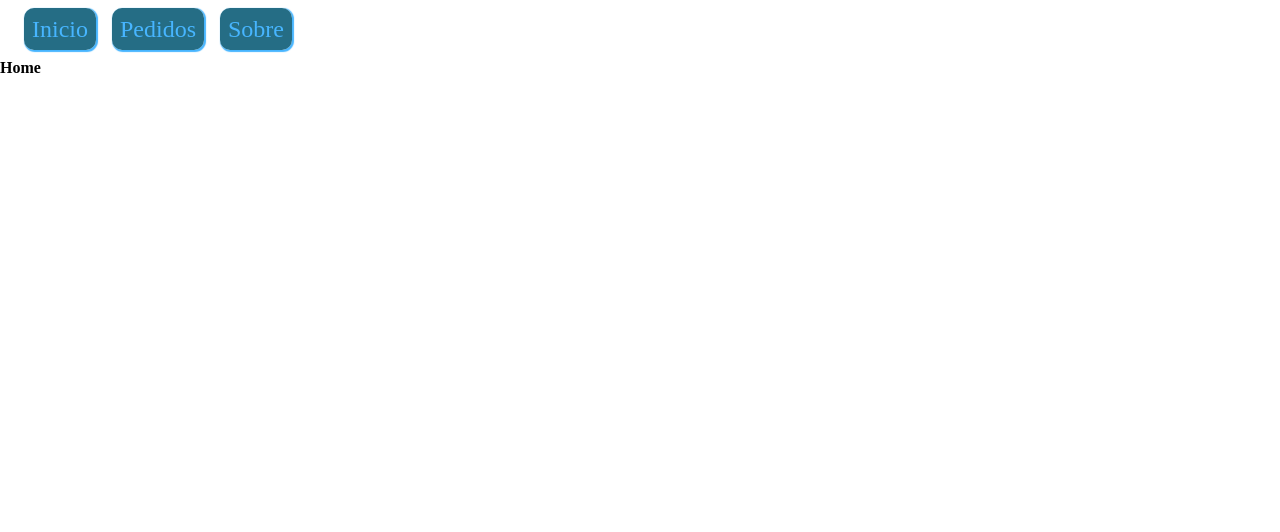
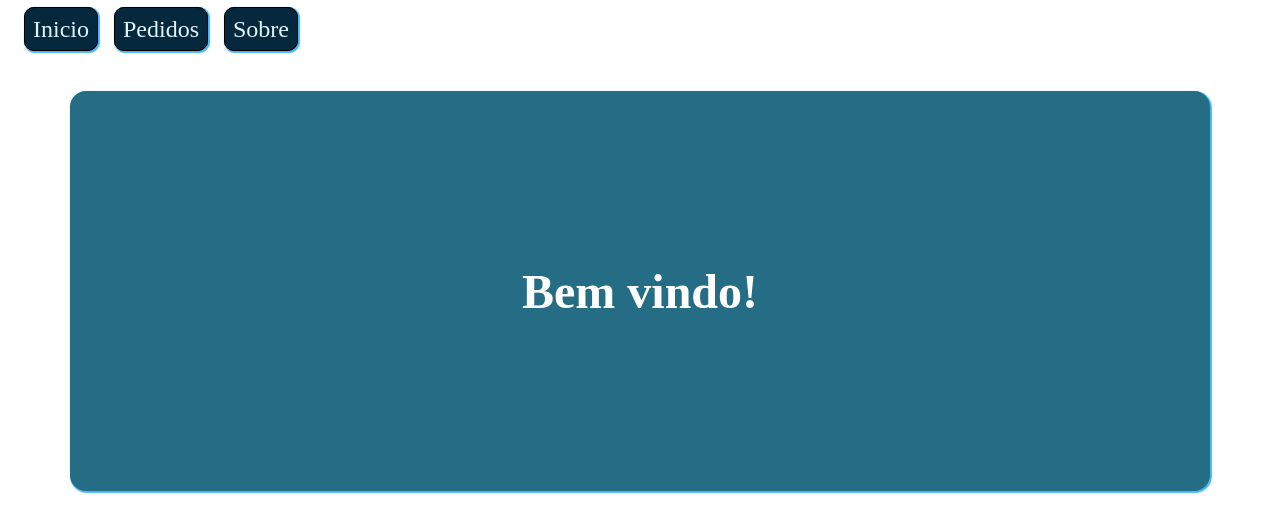
Before and after one commit to fjbdesenv/consulta-skyhub, a Vue app: page / in a window 1280 px wide. Shown: the top 532 px of the page. Built offline with nearby package versions, Linux system fonts and the light colour scheme.

Commit message:
Adiçao de páginas inicial

```diff
--- a/src/App.vue
+++ b/src/App.vue
@@ -13,3 +13,34 @@
     }
   }
 </script>
+
+<style lang="scss">
+  @import '@/assets/sass/style.scss';
+
+  #app{
+    width: 100vw;
+    height: 100vh;
+  }
+
+  .container{
+    color: $cor-primaria;
+    background-color: $cor-secundaria;
+
+    border-radius: 1rem;
+    box-shadow: 1px 1px 1px 1px $cor-tenciaria;
+
+    min-height: 400px;
+    overflow-y: auto;
+
+    transition: all 0.5s;
+
+    &:hover{
+      box-shadow: 1px 1px 1px 1px $cor-primaria;
+    }
+  }
+
+  .title{
+      color: $cor-branca;
+      margin: 1rem;
+    }
+</style>
--- /dev/null
+++ b/src/assets/sass/container.scss
@@ -0,0 +1,13 @@
+.container{
+    margin-top: 2rem;
+
+    padding: 1rem;
+
+    &.flex{
+        display: flex;
+        &.center{
+            align-items: center;
+            justify-content: center;
+        }
+    }
+}
--- a/src/assets/sass/style.scss
+++ b/src/assets/sass/style.scss
@@ -1,3 +1,5 @@
 @import './bootstrap.scss';
 @import './reset.scss';
 @import './variabes.scss';
+@import './container.scss';
+@import './tags.scss';
--- /dev/null
+++ b/src/assets/sass/tags.scss
@@ -0,0 +1,9 @@
+h1{
+    font-size: 3rem;
+}
+h2{
+    font-size: 2.5rem;
+}
+h3{
+    font-size: 2rem;
+}
--- a/src/assets/sass/variabes.scss
+++ b/src/assets/sass/variabes.scss
@@ -2,3 +2,6 @@ $cor-primaria: #06283D;
 $cor-secundaria: #256D85;
 $cor-tenciaria: #47B5FF;
 $cor-quaternaria: #DFF6FF;
+
+$cor-preta: #000;
+$cor-branca: #fff;
--- a/src/components/Menu.vue
+++ b/src/components/Menu.vue
@@ -14,13 +14,14 @@
         padding: 1rem;
 
         .menu-item{
-            color: $cor-tenciaria;
-            background-color: $cor-secundaria;
+            color: $cor-quaternaria;
+            background-color: $cor-primaria;
             box-shadow: 1px  1px  1px  1px $cor-tenciaria;
 
             padding: 0.5rem;
             margin: 0.5rem;
 
+            border: 1px solid $cor-preta;
             border-radius: 10px;
 
             font-size: 1.5rem;
@@ -28,8 +29,8 @@
 
             transition: all 0.5s;
             &:hover{
-                color: $cor-quaternaria;
-                background-color: $cor-tenciaria;
+                color: $cor-primaria;
+                background-color: $cor-branca;
                 box-shadow: 2px  2px  2px  2px $cor-secundaria;
             }
         }
--- a/src/views/InicioView.vue
+++ b/src/views/InicioView.vue
@@ -1,6 +1,8 @@
 <template>
-  <div class="home">
-    <h1>Home</h1>
+  <div class="container flex center">
+    <header>
+      <h1 class="title">Bem vindo!</h1>
+    </header>
   </div>
 </template>
 
--- a/src/views/PedidoView.vue
+++ b/src/views/PedidoView.vue
@@ -1,6 +1,8 @@
 <template>
-  <div class="pedidos">
-    <h1>Pedidos</h1>
+  <div class="container flex center">
+    <header>
+      <h1 class="title">Pedidos</h1>
+    </header>
   </div>
 </template>
 
--- a/src/views/SobreView.vue
+++ b/src/views/SobreView.vue
@@ -1,6 +1,18 @@
 <template>
-  <div class="sobre">
-    <h1>Sobre</h1>
+  <div class="container flex center">
+    <header>
+      <h1 class="title">Sobre</h1>
+    </header>
+    <article>
+      <section class="content">
+        <p>
+          Criador: Fábio Júnior Barbosa
+        </p>
+        <p>
+          Objetivo: Consultar pedidos do canal SkyHub, de forma básica.
+        </p>
+      </section>
+    </article>
   </div>
 </template>
 
@@ -11,3 +23,16 @@ export default {
 };
 
 </script>
+
+
+<style lang="scss" scoped>
+@import '@/assets/sass/variabes.scss';
+
+.container{
+  flex-direction: column;
+}
+.content p{
+  font-size: 1.5rem;
+  color: $cor-quaternaria;
+}
+</style>
```
